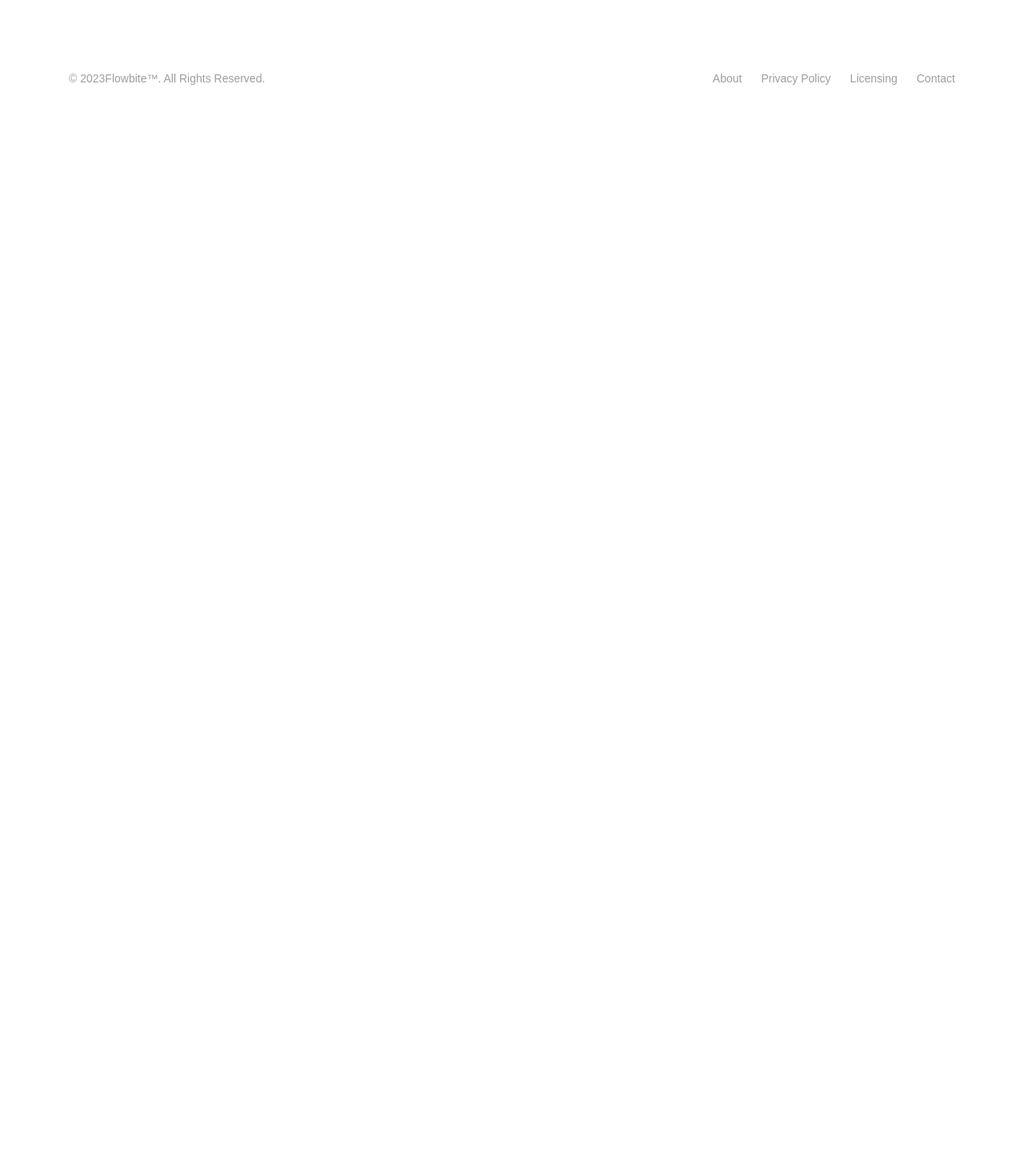
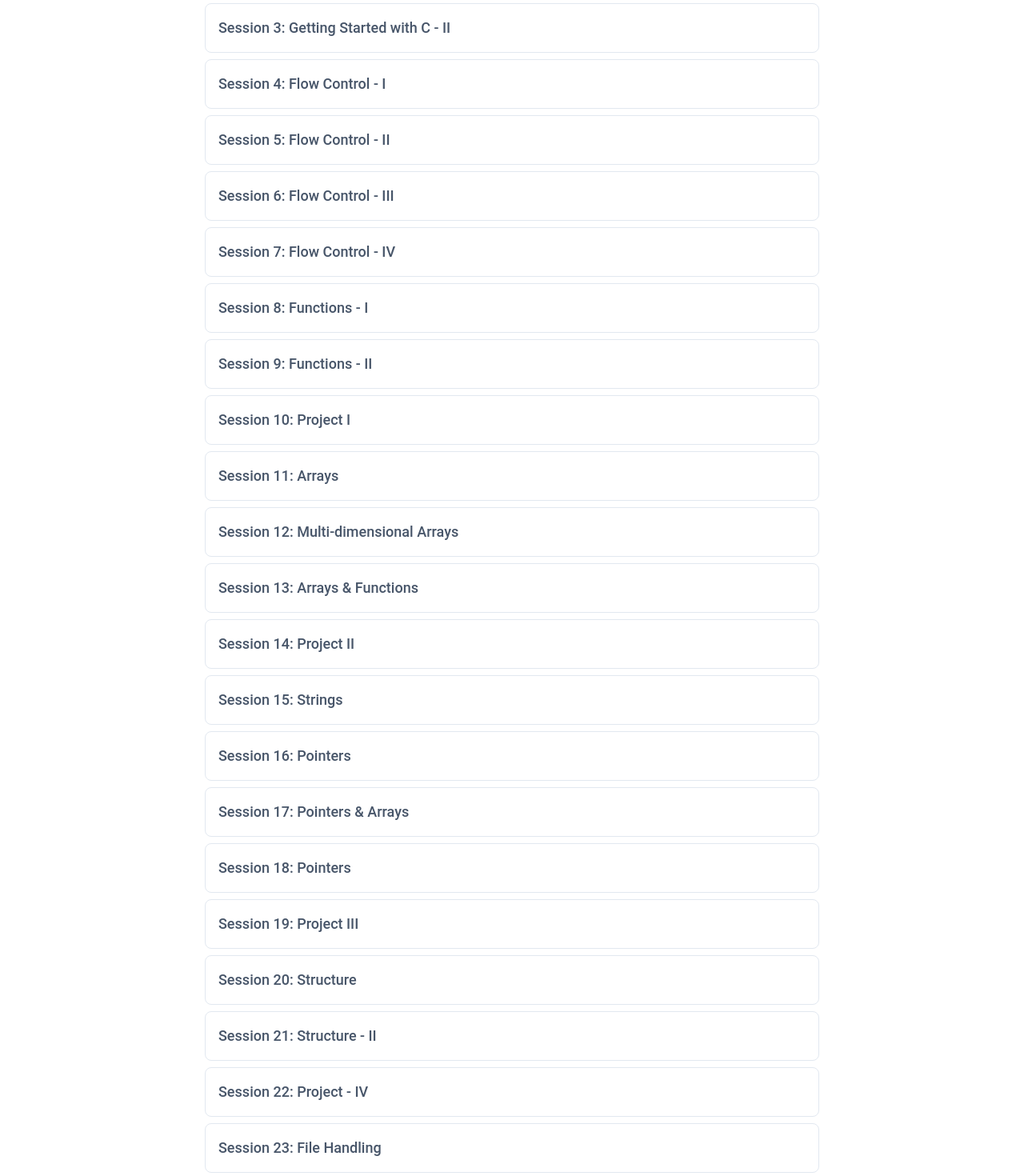
Before and after one commit to Keture/Keture-School-of-Coding, a React (Create React App) app: page /home in a window 1280 px wide. Shown: the part 1060-2530 px from the top of the page at 80% size. Before the commit the page ends 1184 px from the top, so only its background shows below. Built offline with nearby package versions, Linux system fonts and the light colour scheme.

Commit message:
add content

```diff
--- a/src/components/Syllabus.js
+++ b/src/components/Syllabus.js
@@ -10,32 +10,199 @@ const Syllabus = () => {
 
     const handleOpen = (value) => setOpen(open === value ? 0 : value);
 
+    const accordionContent = [
+        {
+            title: "Session 1: Introduction to Programming",
+            body: [
+                "• How does a computer work?",
+                "• What is Programming?",
+                "• Programming Lang Types",
+                "• Approach to a problem.",
+                "• Introduction to Control Flow.",
+                "• How do we approach a real-world problem using Flow Chart/Pusedo Code?"
+            ]
+        },
+        {
+            title: "Session 2: Getting Started with C - I",
+            body: [
+                "• Hello World",
+                "• Keyword & Identifier",
+                "• Variables & Constants",
+                "• Data Types",
+                "• Input/Output",
+                "• Comments"
+            ]
+        },
+        {
+            title: "Session 3: Getting Started with C - II",
+            body: [
+                "• Operators",
+                "• Practicals"
+            ]
+        },
+        {
+            title: "Session 4: Flow Control - I",
+            body: [
+                "• If…else",
+                "• Switch…case",
+                "• Ternary"
+            ]
+        },
+        {
+            title: "Session 5: Flow Control - II",
+            body: [
+                "• Nested if",
+                "• Practicals"
+            ]
+        },
+        {
+            title: "Session 6: Flow Control - III",
+            body: [
+                "• For Loop",
+                "• While Loop"
+            ]
+        },
+        {
+            title: "Session 7: Flow Control - IV",
+            body: [
+                "• Flow Controls - break, continue, and goto",
+                "• Nested Loops"
+            ]
+        },
+        {
+            title: "Session 8: Functions - I",
+            body: [
+                "• Programming Functions",
+                "• User-defined Functions",
+                "• Function Types"
+            ]
+        },
+        {
+            title: "Session 9: Functions - II",
+            body: [
+                "• Recursion",
+                "• Storage Class"
+            ]
+        },
+        {
+            title: "Session 10: Project I",
+            body: [
+                "• Practicals & Project"
+            ]
+        },
+        {
+            title: "Session 11: Arrays",
+            body: [
+                "• Arrays"
+            ]
+        },
+        {
+            title: "Session 12: Multi-dimensional Arrays",
+            body: [
+                "• Multi-dimensional Arrays"
+            ]
+        },
+        {
+            title: "Session 13: Arrays & Functions",
+            body: [
+                "• Arrays & Functions"
+            ]
+        },
+        {
+            title: "Session 14: Project II",
+            body: [
+                "• Practicals & Project"
+            ]
+        },
+        {
+            title: "Session 15: Strings",
+            body: [
+                "• String",
+                "• String Functions"
+            ]
+        },
+        {
+            title: "Session 16: Pointers",
+            body: [
+                "• Pointers"
+            ]
+        },
+        {
+            title: "Session 17: Pointers & Arrays",
+            body: [
+                "• Pointers & Arrays"
+            ]
+        },
+        {
+            title: "Session 18: Pointers",
+            body: [
+                "• Pointers & Functions",
+                "• Memory Allocation"
+            ]
+        },
+        {
+            title: "Session 19: Project III",
+            body: [
+                "• Practicals & Project"
+            ]
+        },
+        {
+            title: "Session 20: Structure",
+            body: [
+                "• Structure",
+                "• Struct & Pointers"
+            ]
+        },
+        {
+            title: "Session 21: Structure - II",
+            body: [
+                "• Struct & Functions",
+                "• Unions"
+            ]
+        },
+        {
+            title: "Session 22: Project - IV",
+            body: [
+                "• Practicals & Project"
+            ]
+        },
+        {
+            title: "Session 23: File Handling",
+            body: []
+        },
+        {
+            title: "Session 24: Project - V",
+            body: []
+        }
+    ];
+
     return (
         <div className="my-20 px-4 lg:px-0">
             <div className="text-2xl font-black">Syllabus</div>
             <div>11 lessons • 12 projects • 8 quizzes</div>
             <hr className="h-[.05em] mb-8 mt-4 bg-slate-200 border-0 dark:bg-slate-700" />
 
-            {Array(4).fill().map((_, index) => (
+            {accordionContent.map((item, index) => (
                 <Accordion key={index}
                     open={open === index + 1}
-                    className="mb-2 rounded-lg border border-slate-200 px-4 "
+                    className="mb-2 rounded-lg border border-slate-200 px-4"
                 >
                     <AccordionHeader
                         onClick={() => handleOpen(index + 1)}
-                        className={`border-b-0 text-slate-600 transition-colors text-lg font-medium ${open === index + 1 ? "text-slate-700 hover:!text-slate-700" : ""
-                            }`}
+                        className={`border-b-0 text-slate-600 transition-colors text-lg font-medium ${open === index + 1 ? "text-slate-700 hover:!text-slate-700" : ""}`}
                     >
-                        {index + 1}. What is Material Tailwind?
+                        {item.title}
                     </AccordionHeader>
                     <AccordionBody className="pt-0 text-slate-700 font-normal">
-                        We&apos;re not always in the position that we want to be at.
-                        We&apos;re constantly growing. We&apos;re constantly making
-                        mistakes. We&apos;re constantly trying to express ourselves and
-                        actualize our dreams.
+                        <ul>
+                            {item.body.map((point, pointIndex) => (
+                                <li key={pointIndex}>{point}</li>
+                            ))}
+                        </ul>
                     </AccordionBody>
                 </Accordion>
             ))}
+
         </div>
     );
 }
--- a/src/pages/Home/CourseIntro.js
+++ b/src/pages/Home/CourseIntro.js
@@ -8,10 +8,7 @@ const CourseIntro = () => (
         <div className="col-span-3 px-4">
             <div className="text-4xl font-black">Programming Basics</div>
             <div className="mt-2 text-sm text-justify">
-                Lorem Ipsum is simply dummy text of the printing and typesetting
-                industry. Lorem Ipsum has been the industry's standard dummy text
-                ever since the 1500s, when an unknown printer took a galley of
-                type and scrambled it to make a type specimen book.
+                Programming isn't just about writing code. It's about solving problems and creating efficient solutions. This course is designed for beginners and will cover the foundational topics that every programmer should know. By the end of this course, students will have a solid understanding of programming basics and will be ready to delve into more advanced topics or specific programming languages. We use C as our programming language for this course, as C is often considered the "mother of languages" and it is a good place to start for beginners.
             </div>
         </div>
     </div>
```
